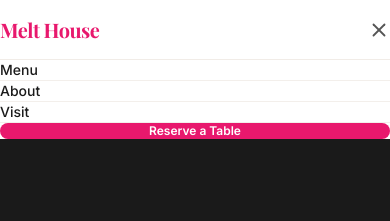
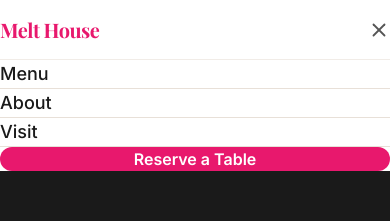
Before and after one commit to Aayush010307/melt-house, a Next.js app: page / in a window 390 px wide. Both pictures are taken after a click on the button "Open menu". Shown: the top 221 px of the page. Built offline with nearby package versions, Linux system fonts and the light colour scheme; a web font is replaced by a local one.

Commit message:
describe what you just did

```diff
--- a/src/components/layout/Navbar.tsx
+++ b/src/components/layout/Navbar.tsx
@@ -92,20 +92,20 @@
             transition={{ duration: 0.22, ease: 'easeInOut' }}
             className="absolute top-full left-0 right-0 md:hidden border-t border-melt-border/60 bg-white overflow-hidden z-50"
           >
-            <div className="px-6 py-5 flex flex-col">
+            <div className="flex flex-col pb-4">
               {NAV_LINKS.map(({ href, label }) => (
                 <Link
                   key={href}
                   href={href}
                   onClick={() => setMobileOpen(false)}
-                  className="text-melt-dark text-sm font-medium py-3.5 border-b border-melt-border/50 last:border-0 hover:text-melt-pink transition-colors duration-200 cursor-pointer"
+                  className="block w-full py-5 px-6 text-lg font-medium border-b border-melt-border text-melt-dark hover:text-melt-pink transition-colors duration-200 cursor-pointer"
                 >
                   {label}
                 </Link>
               ))}
               <a
                 href="tel:+918691990290"
-                className="mt-5 bg-melt-pink text-white text-xs font-semibold px-5 py-3 rounded-full text-center hover:opacity-90 transition-opacity duration-200 cursor-pointer"
+                className="w-full text-center py-4 px-6 mt-4 mx-6 text-base bg-melt-pink text-white font-semibold rounded-full hover:opacity-90 transition-opacity duration-200 cursor-pointer"
               >
                 Reserve a Table
               </a>
```
